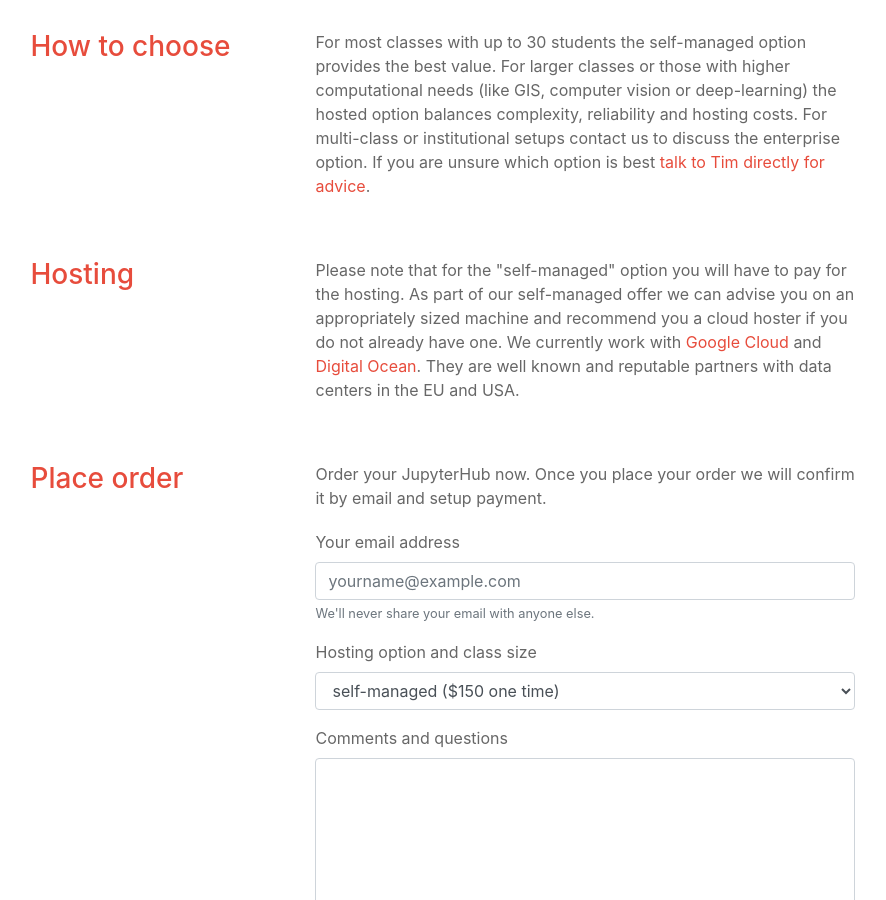
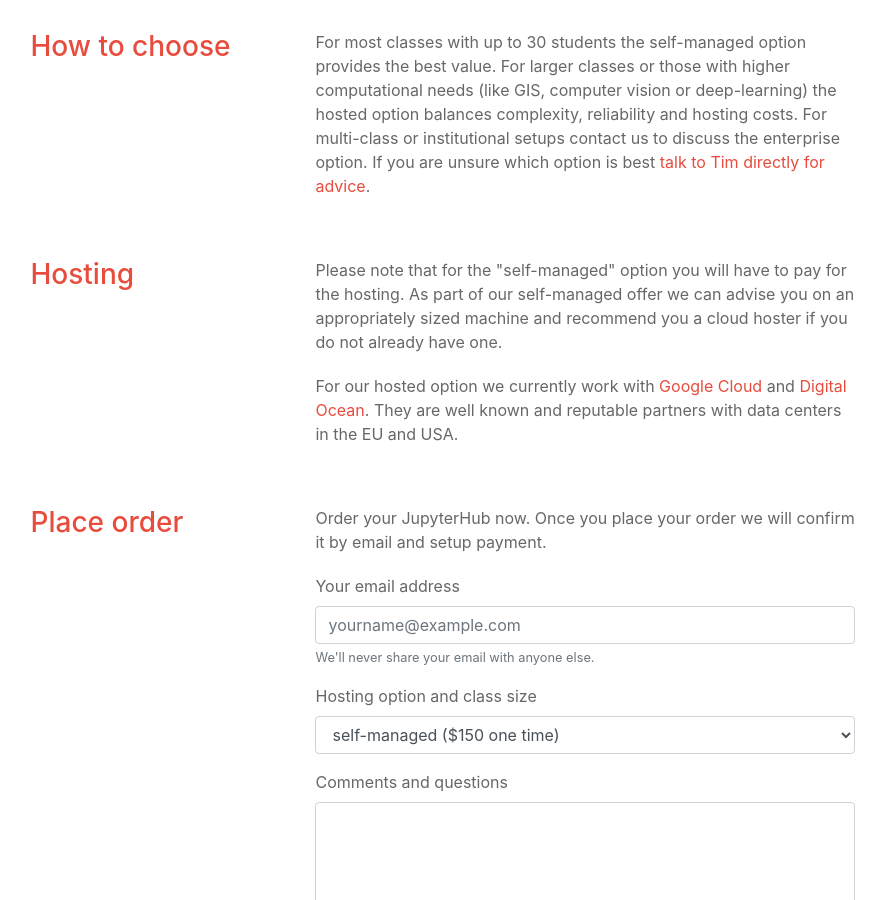
Before and after one commit to betatim/hub-maker, a Jekyll site: the page built from pricing/index.html, in a window 1280 px wide and 900 px high, scrolled down 760 px. Shown: the whole window, without its empty margins (197-1083 px from the left). Built offline with Jekyll 4.4.1, drawn with Linux system fonts in a browser that asks for light colours; nearby versions of some CDN libraries.

Commit message:
Pricing tweaks

```diff
--- a/pricing/index.html
+++ b/pricing/index.html
@@ -95,7 +95,9 @@ title: Features
         </div>
         <div class="col-md-8">
           <p>
-            Please note that for the "self-managed" option you will have to pay for the hosting. As part of our self-managed offer we can advise you on an appropriately sized machine and recommend you a cloud hoster if you do not already have one. We currently work with <a href="https://cloud.google.com/">Google Cloud</a> and <a href="https://www.digitalocean.com/">Digital Ocean</a>. They are well known and reputable partners with data centers in the EU and USA.
+            Please note that for the "self-managed" option you will have to pay for the hosting. As part of our self-managed offer we can advise you on an appropriately sized machine and recommend you a cloud hoster if you do not already have one.
+          </p>
+          <p>For our hosted option we currently work with <a href="https://cloud.google.com/">Google Cloud</a> and <a href="https://www.digitalocean.com/">Digital Ocean</a>. They are well known and reputable partners with data centers in the EU and USA.
           </p>
         </div>
       </div>
```
